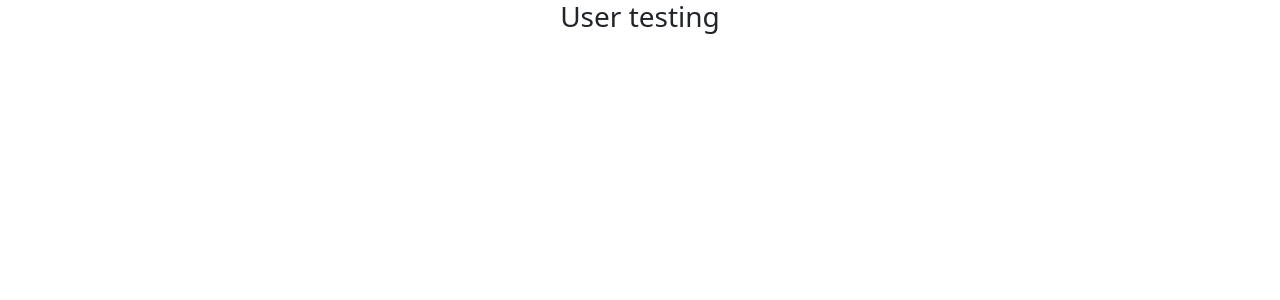
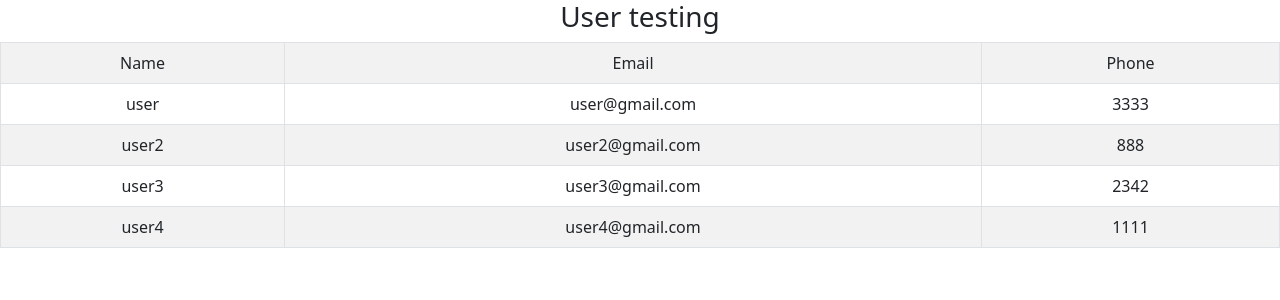
Before and after one commit to zamiasha/Learning-react-, a React (Create React App) app: page / in a window 1280 px wide. Shown: the top 300 px of the page. Built offline with nearby package versions, Linux system fonts and the light colour scheme.

Commit message:
design table  with react bootstrap  import

```diff
--- a/src/App.jsx
+++ b/src/App.jsx
@@ -4,7 +4,8 @@ import "./custom.css";
 import style from './Custom.module.css'
 // import logo from './logo.svg';
 import './App.css';
-// import { Button } from 'react-bootstrap';
+import userEvent from '@testing-library/user-event';
+import { Table } from 'react-bootstrap';
 // import Button from 'react-bootstrap/Button';
 // import De from './components/De'
 // import Login from './components/Login';
@@ -13,22 +14,36 @@ import './App.css';
 
 function App() {
 
-   const student = ['user1', 'user2', 'user3', 'zahib'];
+    // const student = ['user1', 'user2', 'user3', 'zahib'];
+     const student = [
+      {name : "user", email : "user@gmail.com", phone : "3333"},
+      {name : "user2", email : "user2@gmail.com", phone : "888"},
+      {name : "user3", email : "user3@gmail.com", phone : "2342"},
+      {name : "user4", email : "user4@gmail.com", phone : "1111"}
+     ]
 
-  student.map((item)=>{
-    console.log("my name is : ", item)
-  })
-  for (let i=0; i<student.length; i++) {
-    console.warn("in for loop my name is :", student[i])
-  }
     return (
         <div className="App">
         <h3>User testing </h3>
-        {/* {
-          student.map((data)=>
-            <h1>Name is : {data}</h1>
+
+        <Table  striped bordered hover>
+        <tbody>
+          <tr>
+              <td>Name</td>
+              <td>Email</td>
+              <td>Phone</td>
+            </tr>
+         {
+          student.map((data,i)=>
+            <tr key={i}>
+              <td>{data.name}</td>
+              <td>{data.email}</td>
+              <td>{data.phone}</td>
+            </tr>
           )
-        } */}
+        }
+        </tbody>
+        </Table>
 
 
         </div>
```
